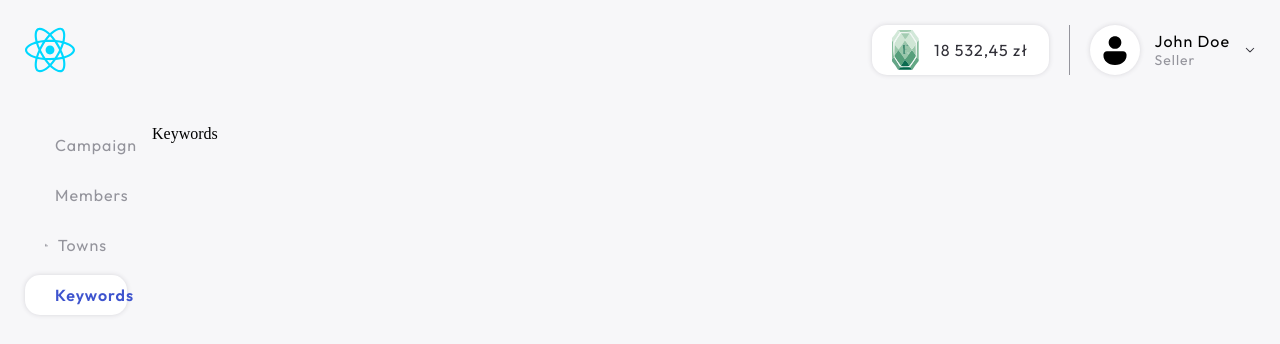
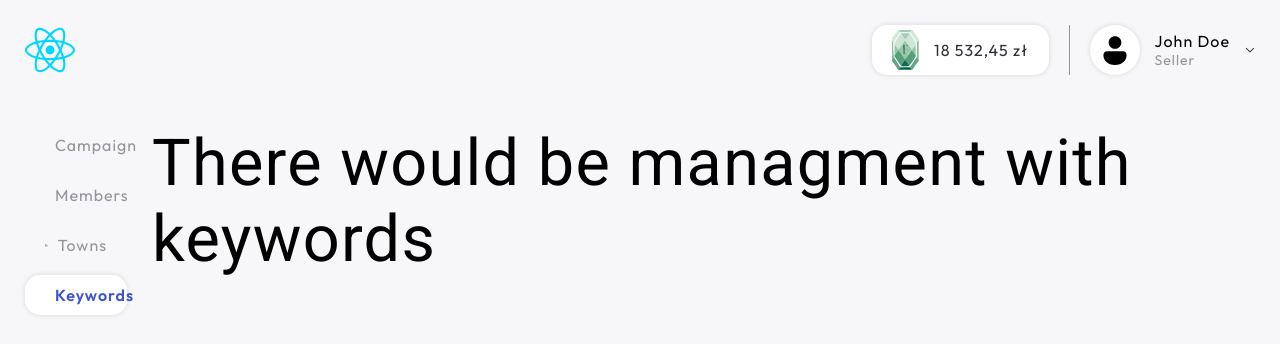
Before and after one commit to SobczakMateusz05/futurum-technology-recrutation, a React (Vite) app: page /keywords in a window 1280 px wide. Shown: the top 344 px of the page. Built offline with nearby package versions, Linux system fonts and the light colour scheme.

Commit message:
Create placeholders

```diff
--- a/src/pages/Keywords/Keywords.tsx
+++ b/src/pages/Keywords/Keywords.tsx
@@ -1,5 +1,9 @@
 function Keywords() {
-    return <div>Keywords</div>;
+    return (
+        <div className="placeholderClass">
+            There would be managment with keywords
+        </div>
+    );
 }
 
 export default Keywords;
--- a/src/pages/Members/Members.tsx
+++ b/src/pages/Members/Members.tsx
@@ -1,5 +1,9 @@
 function Members() {
-    return <div>Members</div>;
+    return (
+        <div className="placeholderClass">
+            There would be managment with members
+        </div>
+    );
 }
 
 export default Members;
--- a/src/pages/Towns/Towns.tsx
+++ b/src/pages/Towns/Towns.tsx
@@ -1,5 +1,9 @@
 function Towns() {
-    return <div>Towns</div>;
+    return (
+        <div className="placeholderClass">
+            There would be managment with towns
+        </div>
+    );
 }
 
 export default Towns;
```
